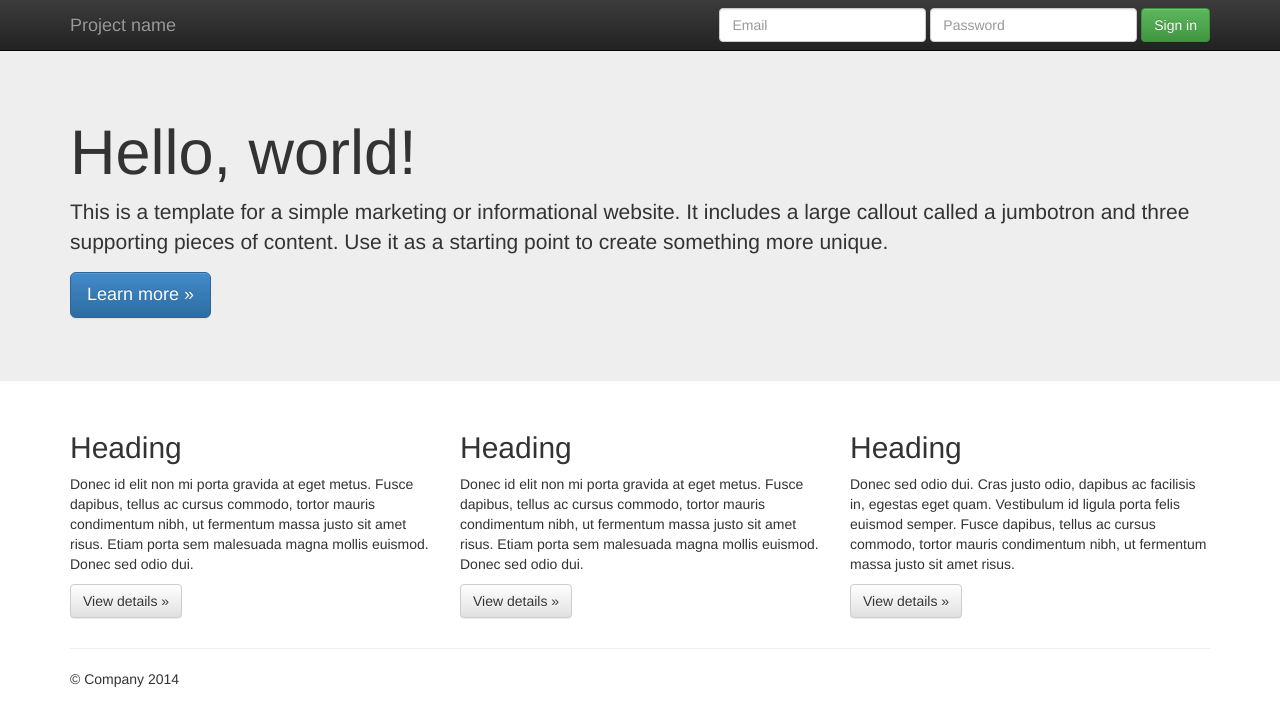
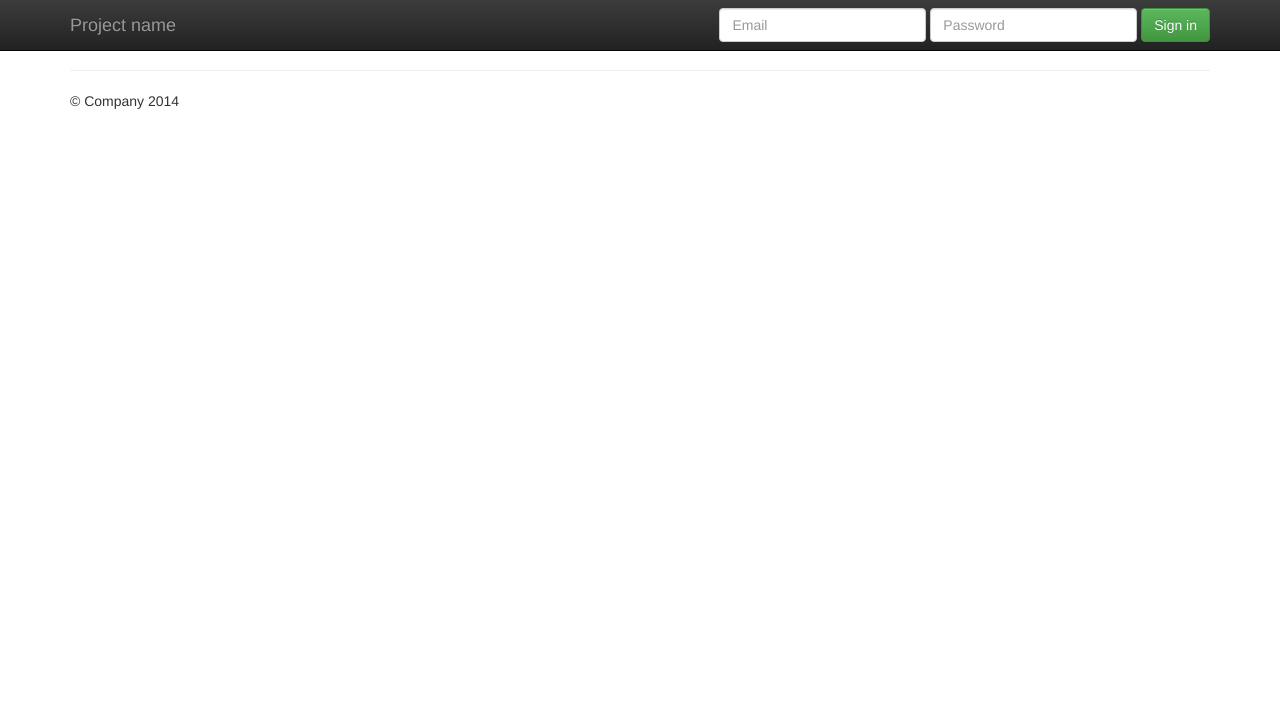
Before and after one commit to kanwei/puertorico, a plain HTML site: page resources/public/index.html in a window 1280 px wide. Drawn offline with nearby package versions, Linux system fonts and the light colour scheme.

Commit message:
Basic component working with Reagent

```diff
--- a/resources/public/index.html
+++ b/resources/public/index.html
@@ -51,34 +51,10 @@
       </div>
     </div>
 
-    <!-- Main jumbotron for a primary marketing message or call to action -->
-    <div class="jumbotron">
-      <div class="container">
-        <h1>Hello, world!</h1>
-        <p>This is a template for a simple marketing or informational website. It includes a large callout called a jumbotron and three supporting pieces of content. Use it as a starting point to create something more unique.</p>
-        <p><a class="btn btn-primary btn-lg" role="button">Learn more &raquo;</a></p>
-      </div>
-    </div>
 
     <div class="container">
-      <!-- Example row of columns -->
-      <div class="row">
-        <div class="col-md-4">
-          <h2>Heading</h2>
-          <p>Donec id elit non mi porta gravida at eget metus. Fusce dapibus, tellus ac cursus commodo, tortor mauris condimentum nibh, ut fermentum massa justo sit amet risus. Etiam porta sem malesuada magna mollis euismod. Donec sed odio dui. </p>
-          <p><a class="btn btn-default" href="#" role="button">View details &raquo;</a></p>
-        </div>
-        <div class="col-md-4">
-          <h2>Heading</h2>
-          <p>Donec id elit non mi porta gravida at eget metus. Fusce dapibus, tellus ac cursus commodo, tortor mauris condimentum nibh, ut fermentum massa justo sit amet risus. Etiam porta sem malesuada magna mollis euismod. Donec sed odio dui. </p>
-          <p><a class="btn btn-default" href="#" role="button">View details &raquo;</a></p>
-       </div>
-        <div class="col-md-4">
-          <h2>Heading</h2>
-          <p>Donec sed odio dui. Cras justo odio, dapibus ac facilisis in, egestas eget quam. Vestibulum id ligula porta felis euismod semper. Fusce dapibus, tellus ac cursus commodo, tortor mauris condimentum nibh, ut fermentum massa justo sit amet risus.</p>
-          <p><a class="btn btn-default" href="#" role="button">View details &raquo;</a></p>
-        </div>
-      </div>
+
+      <div id="app"></div>
 
       <hr>
 
@@ -89,6 +65,11 @@
         <script>window.jQuery || document.write('<script src="js/vendor/jquery-1.11.0.min.js"><\/script>')</script>
 
         <script src="js/vendor/bootstrap.min.js"></script>
+        <script src="js/vendor/react-0.10.0.js"></script>
+
+        <script src="js/cljs/goog/base.js"></script>
+        <script src="js/cljs.js"></script>
+        <script>goog.require("puertorico.client");</script>
 
         <!-- Google Analytics: change UA-XXXXX-X to be your site's ID. -->
         <script>
```
Also changed, not shown: 3 other files.
